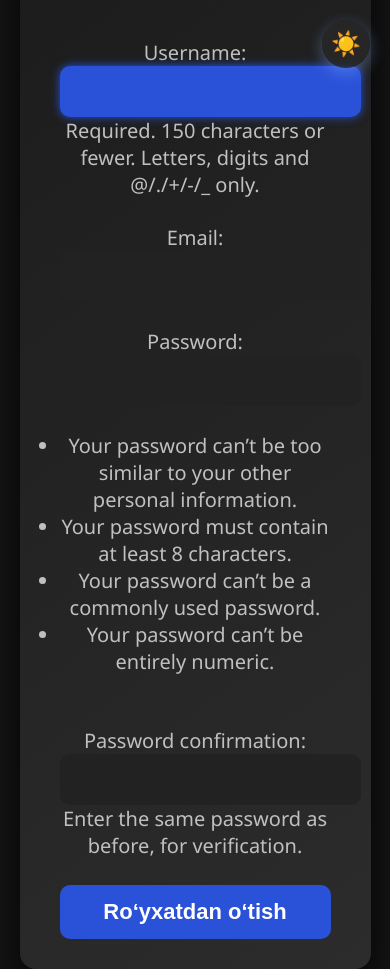
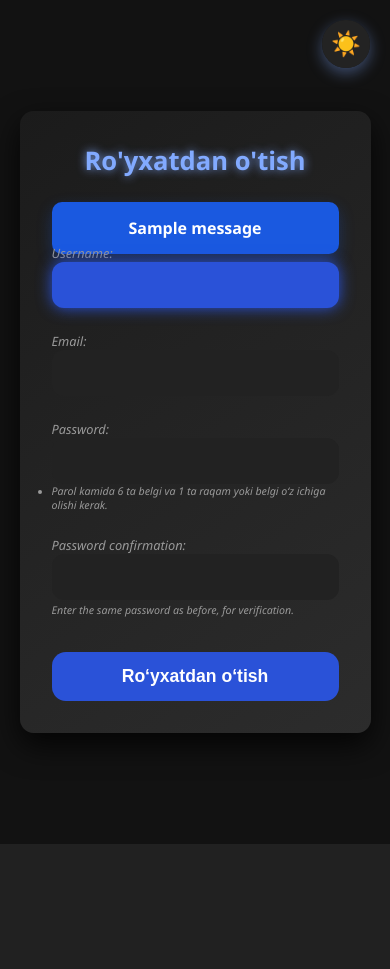
Before and after one commit to takhirovbunyad/UzDevHub, a Django app: page /signup/ in a window 390 px wide. After the commit the page ends 844 px from the top, so only its background shows below. Run offline with Django 5.2, Linux system fonts and the light colour scheme; tables that the repository leaves empty hold one stand-in row (values such as "Sample post"); one stand-in notice (Sample message) is shown.

Commit message:
fixing auth

```diff
--- a/my_app/accounts_views.py
+++ b/my_app/accounts_views.py
@@ -21,30 +21,40 @@
             user.is_active = False
             user.save()
 
-            # Faollashtirish linkini yaratish
+            # Faollashtirish tokeni va link
             token = default_token_generator.make_token(user)
             uid = urlsafe_base64_encode(force_bytes(user.pk))
             activation_link = request.build_absolute_uri(f'/activate/{uid}/{token}/')
 
-            message = render_to_string('accounts/activation_email.html', {
+            # Email HTML va matnli versiyasini tayyorlash
+            subject = 'Hisobingizni faollashtiring'
+            from_email = settings.DEFAULT_FROM_EMAIL
+            to = [user.email]
+            text_content = 'Hisobingizni faollashtirish uchun havolani bosing.'
+            html_content = render_to_string('accounts/activation_email.html', {
                 'user': user,
                 'activation_link': activation_link
             })
 
-            send_mail(
-                subject='Hisobingizni faollashtiring',
-                message=message,
-                from_email=settings.DEFAULT_FROM_EMAIL,
-                recipient_list=[user.email],
+            # HTML email yuborish
+            email = EmailMultiAlternatives(subject, text_content, from_email, to)
+            email.attach_alternative(html_content, "text/html")
+            email.send()
+
+            # Foydalanuvchiga xabar
+            messages.success(
+                request,
+                "Ro‘yxatdan o‘tdingiz! Emailingizga yuborilgan havola orqali hisobingizni faollashtiring."
             )
 
-            messages.success(request, 'Ro‘yxatdan o‘tdingiz! Emailingizga yuborilgan havola orqali hisobingizni faollashtiring.')
-            return redirect('login')
+            # Forma tozalanadi
+            return render(request, 'accounts/signup.html', {'form': CustomUserCreationForm()})
+        else:
+            messages.error(request, "Iltimos, to‘g‘ri ma’lumot kiriting.")
     else:
         form = CustomUserCreationForm()
 
     return render(request, 'accounts/signup.html', {'form': form})
-
 
 def activate_account(request, uidb64, token):
     try:
--- a/my_app/models.py
+++ b/my_app/models.py
@@ -3,6 +3,7 @@
 import random
 import string
 
+from django.core.validators import MinLengthValidator
 from django.shortcuts import get_object_or_404, render
 from django.utils.text import slugify
 from django.views.generic import ListView
@@ -103,6 +104,16 @@
     return ''.join(random.choices(string.digits, k=6))
 
 class CustomUser(AbstractUser):
+    username = models.CharField(
+        max_length=150,
+        unique=True,
+        validators=[
+            MinLengthValidator(5, message="Username kamida 5 ta belgidan iborat bo‘lishi kerak.")
+        ],
+        error_messages={
+            'unique': "Bu username allaqachon ishlatilgan.",
+        }
+    )
     email = models.EmailField(unique=True)
     is_verified = models.BooleanField(default=False)
     verification_code = models.CharField(max_length=6, blank=True, null=True)
--- /dev/null
+++ b/my_app/validators.py
@@ -0,0 +1,14 @@
+import re
+from django.core.exceptions import ValidationError
+from django.utils.translation import gettext as _
+
+class SimplePasswordValidator:
+    def validate(self, password, user=None):
+        if len(password) < 6:
+            raise ValidationError(_("Parol kamida 6 ta belgidan iborat bo‘lishi kerak."))
+
+        if not re.search(r"[0-9!@#$%^&*(),.?\":{}|<>]", password):
+            raise ValidationError(_("Parolda kamida 1 ta raqam yoki belgi bo‘lishi kerak."))
+
+    def get_help_text(self):
+        return _("Parol kamida 6 ta belgi va 1 ta raqam yoki belgi o‘z ichiga olishi kerak.")
--- a/static/css/style.css
+++ b/static/css/style.css
@@ -1,62 +1,64 @@
-/* ====== GLOBAL ====== */
+/* Global reset */
 * {
   margin: 0;
   padding: 0;
   box-sizing: border-box;
 }
 
-html {
-  font-size: 125%;
-}
-
+/* Body uchun */
 body {
   font-family: 'Segoe UI', Tahoma, Geneva, Verdana, sans-serif;
   background-color: #121212;
   color: #c0c0c0;
+  height: 100vh;
   display: flex;
   justify-content: center;
   align-items: center;
-  height: 100vh;
+  overflow: hidden; /* Scroll bo‘lmasligi uchun */
   transition: background-color 0.3s ease, color 0.3s ease;
 }
 
-/* ====== CONTAINER ====== */
+/* Modal card */
 .auth-container {
   background: linear-gradient(145deg, #1b1b1b, #2c2c2c);
-  padding: 2.5rem 3rem;
-  border-radius: 16px;
-  box-shadow: 0 8px 24px rgba(0,0,0,0.7);
-  width: 100%;
-  max-width: 420px;
+  width: 90%;
+  max-width: 500px;  /* Kattaroq kenglik */
+  max-height: 90vh;  /* Ekran balandligidan oshmasligi uchun */
+  padding: 3rem 3.5rem;
+  border-radius: 20px;
+  box-shadow: 0 12px 30px rgba(0,0,0,0.8);
+  overflow-y: auto;  /* Agar form uzoq bo‘lsa scroll paydo bo‘lsin */
   text-align: center;
+  user-select: none;
 }
 
-/* ====== HEADER ====== */
+/* Sarlavha */
 .auth-container h2 {
   color: #82aaff;
-  margin-bottom: 1.8rem;
-  font-size: 1.8rem;
-  user-select: none;
-  text-shadow: 0 0 8px rgba(130, 170, 255, 0.8);
+  font-size: 2rem;
+  margin-bottom: 2rem;
+  text-shadow: 0 0 10px rgba(130, 170, 255, 0.9);
 }
 
-/* ====== FORM ELEMENTS ====== */
+/* Form elementi */
 .auth-container form {
   display: flex;
   flex-direction: column;
-  gap: 1.3rem;
+  gap: 1.5rem;
 }
 
+/* Inputlar */
 .auth-container input[type="text"],
 .auth-container input[type="password"],
 .auth-container input[type="email"] {
   background-color: #222222;
   border: none;
-  border-radius: 10px;
-  padding: 14px 18px;
-  font-size: 1rem;
+  border-radius: 12px;
+  padding: 16px 20px;
+  font-size: 1.1rem;
   color: #eee;
   transition: background-color 0.3s ease;
+  width: 100%;
 }
 
 .auth-container input[type="text"]:focus,
@@ -65,21 +67,31 @@
   outline: none;
   background-color: #2a52d8;
   color: white;
-  box-shadow: 0 0 10px #2a52d8;
+  box-shadow: 0 0 15px #2a52d8;
 }
 
-/* ====== BUTTON ====== */
+/* Required text kichikroq */
+.auth-container .required {
+  color: #999;
+  font-size: 0.8rem;
+  margin-top: -10px;
+  margin-bottom: 10px;
+  font-style: italic;
+  text-align: left;
+}
+
+/* Submit button */
 .auth-container button {
   background-color: #2a52d8;
   border: none;
-  border-radius: 10px;
-  padding: 14px;
+  border-radius: 14px;
+  padding: 16px 0;
   color: white;
   font-weight: 700;
-  font-size: 1.1rem;
+  font-size: 1.2rem;
   cursor: pointer;
+  user-select: none;
   transition: background-color 0.3s ease, transform 0.2s ease;
-  user-select: none;
 }
 
 .auth-container button:hover {
@@ -87,17 +99,22 @@
   transform: scale(1.05);
 }
 
-/* ====== ERROR MESSAGE ====== */
-.auth-container .error-message {
-  color: #f44336;
-  font-weight: 600;
-  margin-top: -8px;
-  margin-bottom: 10px;
-  text-align: left;
-  font-size: 0.9rem;
+/* Scrollbar uchun Windows 11 silliqligi */
+.auth-container::-webkit-scrollbar {
+  width: 8px;
 }
 
-/* ====== DARK MODE TOGGLE BUTTON ====== */
+.auth-container::-webkit-scrollbar-track {
+  background: #1b1b1b;
+  border-radius: 10px;
+}
+
+.auth-container::-webkit-scrollbar-thumb {
+  background: #2a52d8;
+  border-radius: 10px;
+}
+
+/* Toggle button joylashuvi */
 #dark-toggle {
   position: fixed;
   top: 20px;
@@ -123,7 +140,7 @@
   color: white;
 }
 
-/* ====== LIGHT MODE ====== */
+/* Light mode */
 body.light-mode {
   background-color: #f4f4f6;
   color: #444444;
@@ -163,10 +180,42 @@
   background-color: #133ea1;
 }
 
-/* ====== RESPONSIVE ====== */
-@media (max-width: 480px) {
+/* Responsive */
+@media (max-width: 600px) {
   .auth-container {
-    padding: 1.5rem 2rem;
-    width: 90%;
+    padding: 2rem;
+    max-width: 95%;
+    max-height: 95vh;
+    border-radius: 14px;
+  }
+
+  .auth-container h2 {
+    font-size: 1.6rem;
+    margin-bottom: 1.5rem;
+  }
+
+  .auth-container input[type="text"],
+  .auth-container input[type="password"],
+  .auth-container input[type="email"] {
+    padding: 14px 18px;
+    font-size: 1rem;
+  }
+
+  .auth-container button {
+    padding: 14px 0;
+    font-size: 1.1rem;
   }
 }
+.message-container {
+  margin-bottom: 20px;
+  text-align: center;
+}
+
+.message.success {
+  background-color: #1a59e0;
+  color: white;
+  padding: 15px 20px;
+  border-radius: 10px;
+  box-shadow: 0 6px 15px rgba(26, 89, 224, 0.3);
+  font-weight: 600;
+}
--- a/templates/accounts/activation_email.html
+++ b/templates/accounts/activation_email.html
@@ -6,7 +6,7 @@
 </head>
 <body>
   <p>Salom {{ user.username }}!</p>
-  <p>Hisobingizni faollashtirish uchun quyidagi havolani bosing: </p>
+  <p>Hisobingizni faollashtirish uchun quyidagi havolani bosing:</p>
   <p><a href="{{ activation_link }}">{{ activation_link }}</a></p>
   <hr>
   <p>Agar siz ro‘yxatdan o‘tmagan bo‘lsangiz, bu xabarni e’tiborsiz qoldiring.</p>
--- a/templates/accounts/signup.html
+++ b/templates/accounts/signup.html
@@ -10,15 +10,36 @@
 <body>
   <div class="auth-container">
     <h2>Ro'yxatdan o'tish</h2>
+
+    <!-- Xabarlar (email yuborilgan va boshqalar) -->
+    {% if messages %}
+      <div class="messages">
+        {% for message in messages %}
+          <div class="message {{ message.tags }}">{{ message }}</div>
+        {% endfor %}
+      </div>
+    {% endif %}
+
     <form method="post" novalidate>
       {% csrf_token %}
-      {{ form.as_p }}
+      {% for field in form %}
+        <div class="form-group {% if field.field.required %}required{% endif %}">
+          {{ field.label_tag }}
+          {{ field }}
+          {% if field.help_text %}
+            <small class="help-text">{{ field.help_text }}</small>
+          {% endif %}
+          {% for error in field.errors %}
+            <p class="error-message">{{ error }}</p>
+          {% endfor %}
+        </div>
+      {% endfor %}
       <button type="submit">Ro‘yxatdan o‘tish</button>
     </form>
   </div>
 
   <!-- Dark/Light toggle tugmasi -->
-  <button id="dark-toggle"></button>
+  <button id="dark-toggle" title="Dark/Light">🌓</button>
 
   <script src="{% static 'js/toggle.js' %}"></script>
 </body>
```
Also changed, not shown: config/settings.py (+2 -11 lines), my_app/admin.py (+22 -1 lines), my_app/migrations/0002_alter_customuser_username.py (added), uzdevhub.db.
